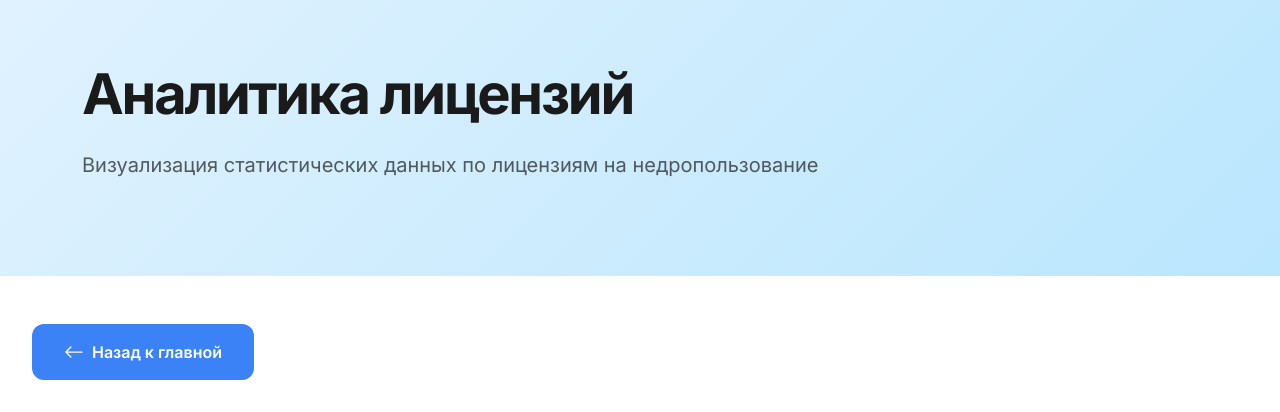
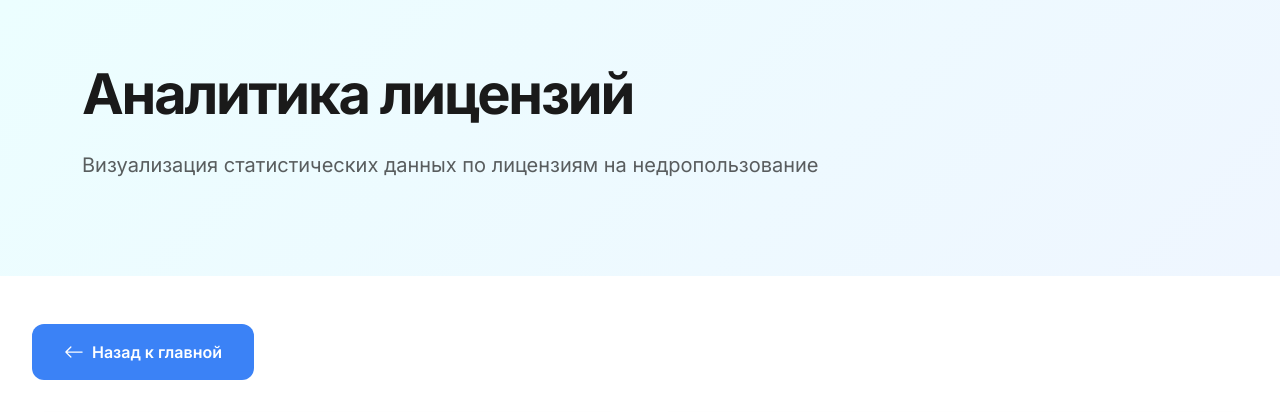
Before and after one commit to Terrmlt/Inside-site-f, a Django app: page /analytics/ in a window 1280 px wide. Shown: the part 84-496 px from the top of the page. Run offline with Django 5.2, Linux system fonts and the light colour scheme; data that the repository does not hold is empty; parts of the project's set-up code (start-up, migrations or seed data) failed here and were passed over.

Commit message:
Update hero section background color to a new gradient
Modify the hero section background in analytics.html and map.html to use a linear gradient from #ecfeff to #eff6ff, and update replit.md to reflect this change.

Replit-Commit-Author: Agent
Replit-Commit-Session-Id: b4661f42-3f27-40ce-bc7f-8610cee4c41c
Replit-Commit-Checkpoint-Type: intermediate_checkpoint
Replit-Commit-Event-Id: 4d698969-dc44-4817-89c1-fbf67df8ca42
Replit-Commit-Screenshot-Url: https://storage.googleapis.com/screenshot-production-us-central1/a50e56e3-31d6-4128-b84c-3fb1a86563dc/b4661f42-3f27-40ce-bc7f-8610cee4c41c/ySgtjEI

```diff
--- a/licenses/templates/licenses/analytics.html
+++ b/licenses/templates/licenses/analytics.html
@@ -16,7 +16,7 @@
     }
 
     .hero-section {
-        background: linear-gradient(135deg, #E0F2FE 0%, #BAE6FD 100%);
+        background: linear-gradient(135deg, #ecfeff 0%, #eff6ff 100%);
         color: #1a1a1a;
         padding: 4rem 2rem 3rem;
         position: relative;
--- a/licenses/templates/licenses/map.html
+++ b/licenses/templates/licenses/map.html
@@ -93,7 +93,7 @@
     }
 
     .hero-section {
-        background: linear-gradient(135deg, #E0F2FE 0%, #BAE6FD 100%);
+        background: linear-gradient(135deg, #ecfeff 0%, #eff6ff 100%);
         color: #1a1a1a;
         padding: 4rem 2rem 3rem;
         position: relative;
```
Also changed, not shown: replit.md (+1 -1 lines).
